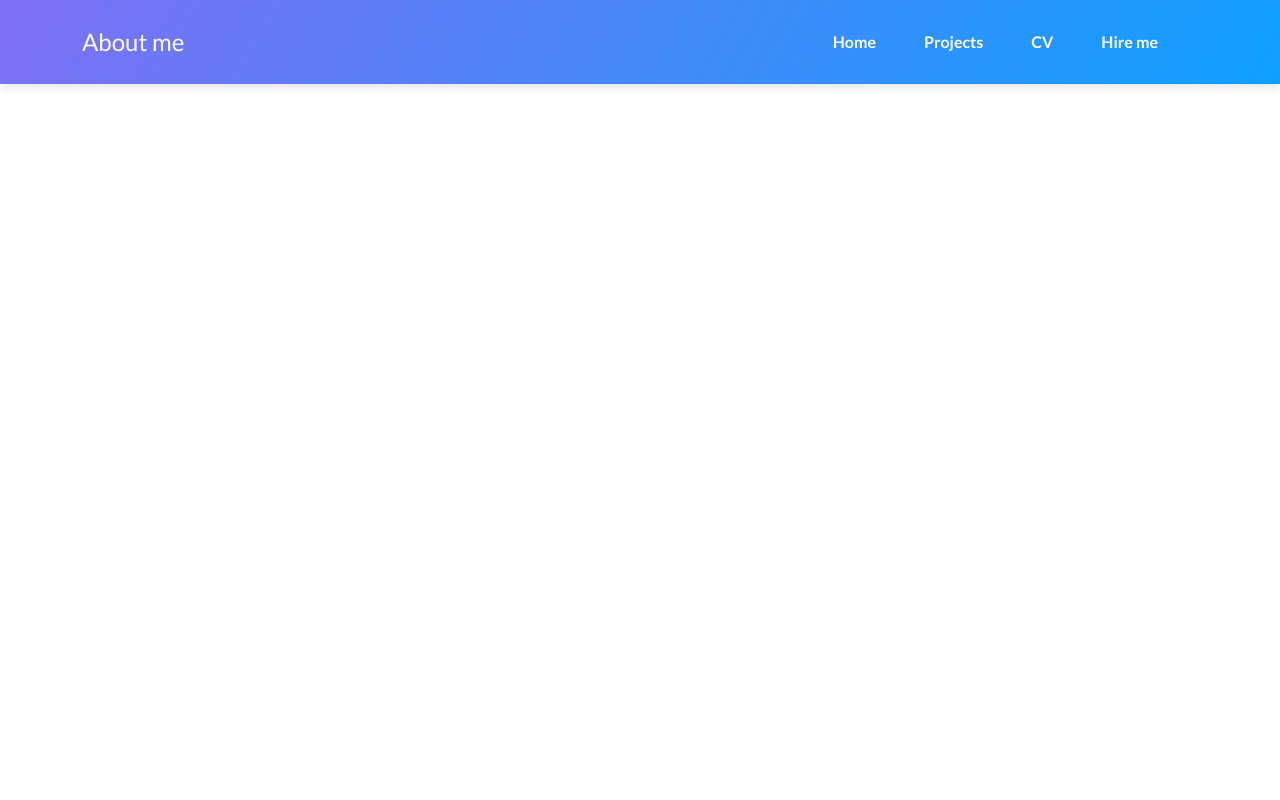
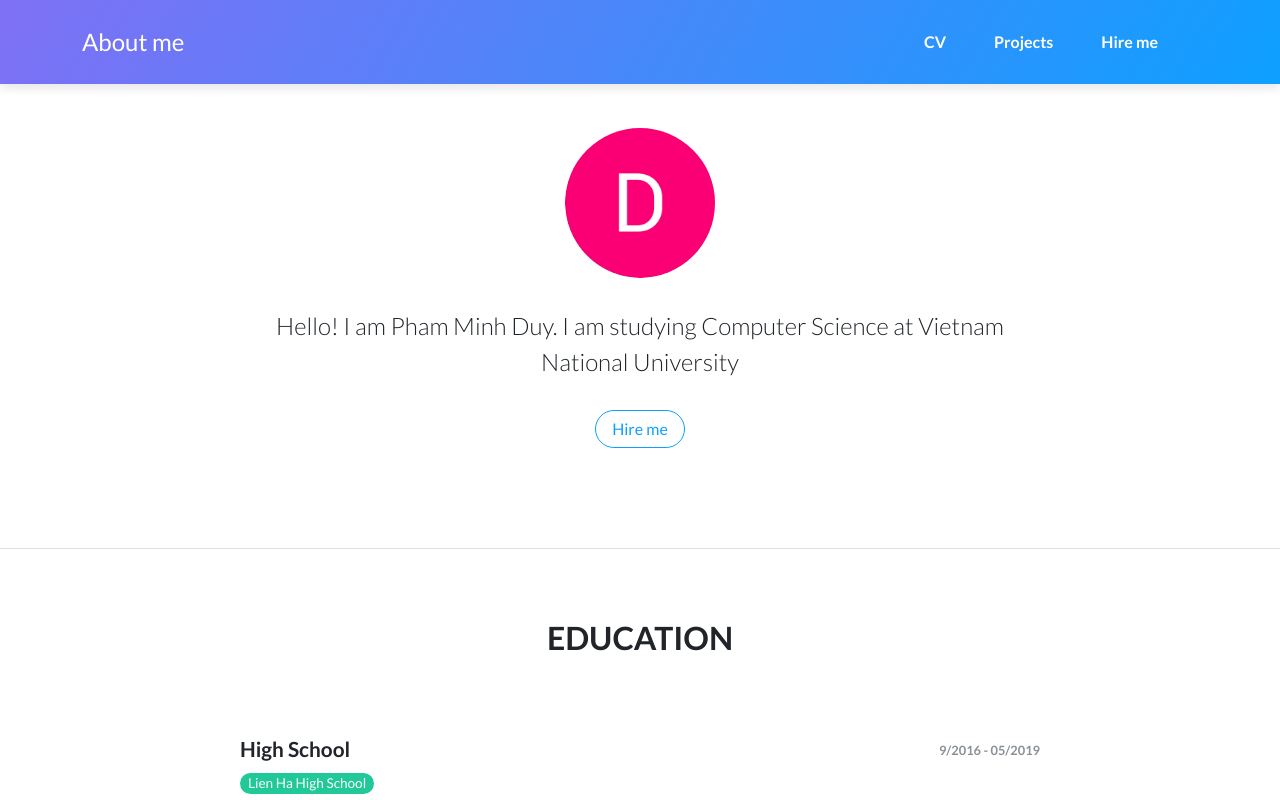
Before and after one commit to duypham312/cv, a React (Create React App) app: page / in a window 1280 px wide. Shown: the top 800 px of the page. Built offline with nearby package versions, Linux system fonts and the light colour scheme.

Commit message:
Optimized

```diff
--- a/src/App.js
+++ b/src/App.js
@@ -5,7 +5,6 @@ import Header from "./components/Header";
 import CV from "./components/CV";
 import Footer from "./components/Footer";
 import HireMe from "./components/HireMe";
-import Home from "./components/Home";
 import Projects from "./components/Projects";
 
 class App extends Component {
@@ -15,11 +14,9 @@ class App extends Component {
                 <div>
                     <Header/>
 
-                    <Route exact path={'/'} component={Home}/>
+                    <Route exact path={'/'} component={CV}/>
 
                     <Route exact path={'/projects'} component={Projects}/>
-
-                    <Route exact path={'/cv'} component={CV}/>
 
                     <Route exact path={'/hire'} component={HireMe}/>
 
--- a/src/components/CV.js
+++ b/src/components/CV.js
@@ -1,5 +1,6 @@
 import React, {Component} from 'react';
 import Avatar from '../assets/img/avatar/avatar.png'
+import {Link} from "react-router-dom";
 
 class CV extends Component {
     render() {
@@ -10,7 +11,7 @@ class CV extends Component {
                         <div className="container">
                             <div className="avatar" style={{backgroundImage: `url(${Avatar})`}} />
                             <div className="about-me">
-                                <p>Hello! I am Pham Minh Duy.&nbsp;I am studying Computer Science at Vietnam National University</p><a className="btn btn-outline-primary" role="button" href="#">Hire me</a>
+                                <p>Hello! I am Pham Minh Duy.&nbsp;I am studying Computer Science at Vietnam National University</p><Link className="btn btn-outline-primary" role="button" to="/hire">Hire me</Link>
                             </div>
                         </div>
                     </section>
--- a/src/components/Header.js
+++ b/src/components/Header.js
@@ -9,9 +9,8 @@ class Header extends Component {
                     <div className="container"><Link className="navbar-brand logo" to="/">About me</Link><button data-bs-toggle="collapse" className="navbar-toggler" data-bs-target="#navbarNav"><span className="visually-hidden">Toggle navigation</span><span className="navbar-toggler-icon" /></button>
                         <div className="collapse navbar-collapse" id="navbarNav">
                             <ul className="navbar-nav ms-auto">
-                                <li className="nav-item"><Link className="nav-link" to="/">Home</Link></li>
+                                <li className="nav-item"><Link className="nav-link" to="/">CV</Link></li>
                                 <li className="nav-item"><Link className="nav-link" to="/projects">Projects</Link></li>
-                                <li className="nav-item"><Link className="nav-link active" to="/cv">CV</Link></li>
                                 <li className="nav-item"><Link className="nav-link" to="/hire">Hire me</Link></li>
                             </ul>
                         </div>
--- a/src/components/Home.js
+++ /dev/null
@@ -1,13 +0,0 @@
-import React, {Component} from 'react';
-
-class Home extends Component {
-    render() {
-        return (
-            <div>
-
-            </div>
-        );
-    }
-}
-
-export default Home;
```
